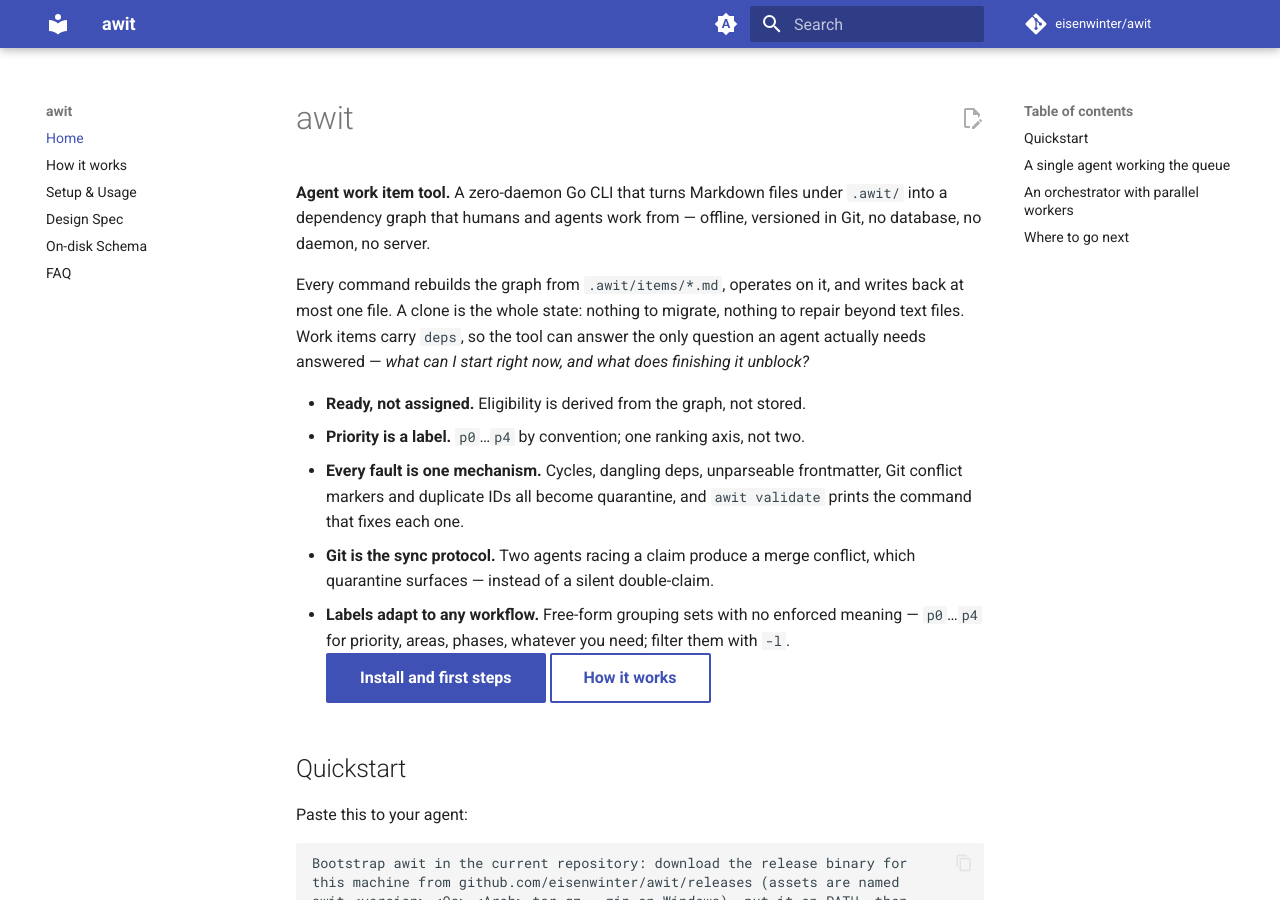
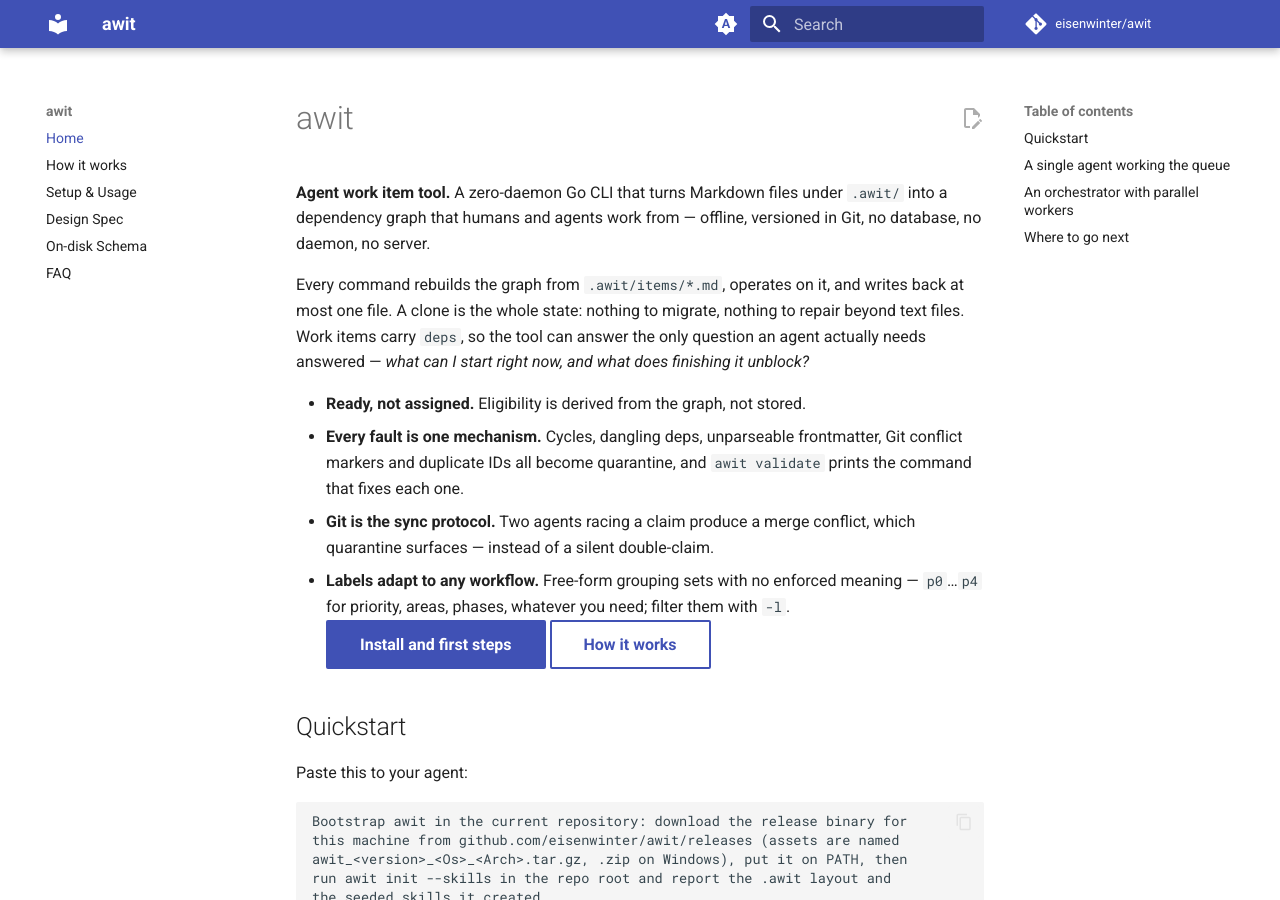
Before and after one commit to eisenwinter/awit, an MkDocs documentation site: the page built from docs/index.md, in a window 1280 px wide and 900 px high. Built offline with MkDocs 1.6.1 and Material for MkDocs 9.7.7, drawn with Linux system fonts in a browser that asks for light colours; comment, search, counter and statistics services are not loaded.

Commit message:
docs: drop stale priority bullet from home

```diff
--- a/docs/index.md
+++ b/docs/index.md
@@ -11,13 +11,11 @@
 right now, and what does finishing it unblock?*
 
 - **Ready, not assigned.** Eligibility is derived from the graph, not stored.
-- **Priority is a label.** `p0`…`p4` by convention; one ranking axis, not two.
 - **Every fault is one mechanism.** Cycles, dangling deps, unparseable
   frontmatter, Git conflict markers and duplicate IDs all become quarantine,
   and `awit validate` prints the command that fixes each one.
 - **Git is the sync protocol.** Two agents racing a claim produce a merge
   conflict, which quarantine surfaces — instead of a silent double-claim.
-
 - **Labels adapt to any workflow.** Free-form grouping sets with no enforced meaning — `p0`…`p4` for priority, areas, phases, whatever you need; filter them with `-l`.
 [Install and first steps](usage.md){ .md-button .md-button--primary }
 [How it works](how-it-works.md){ .md-button }
```
